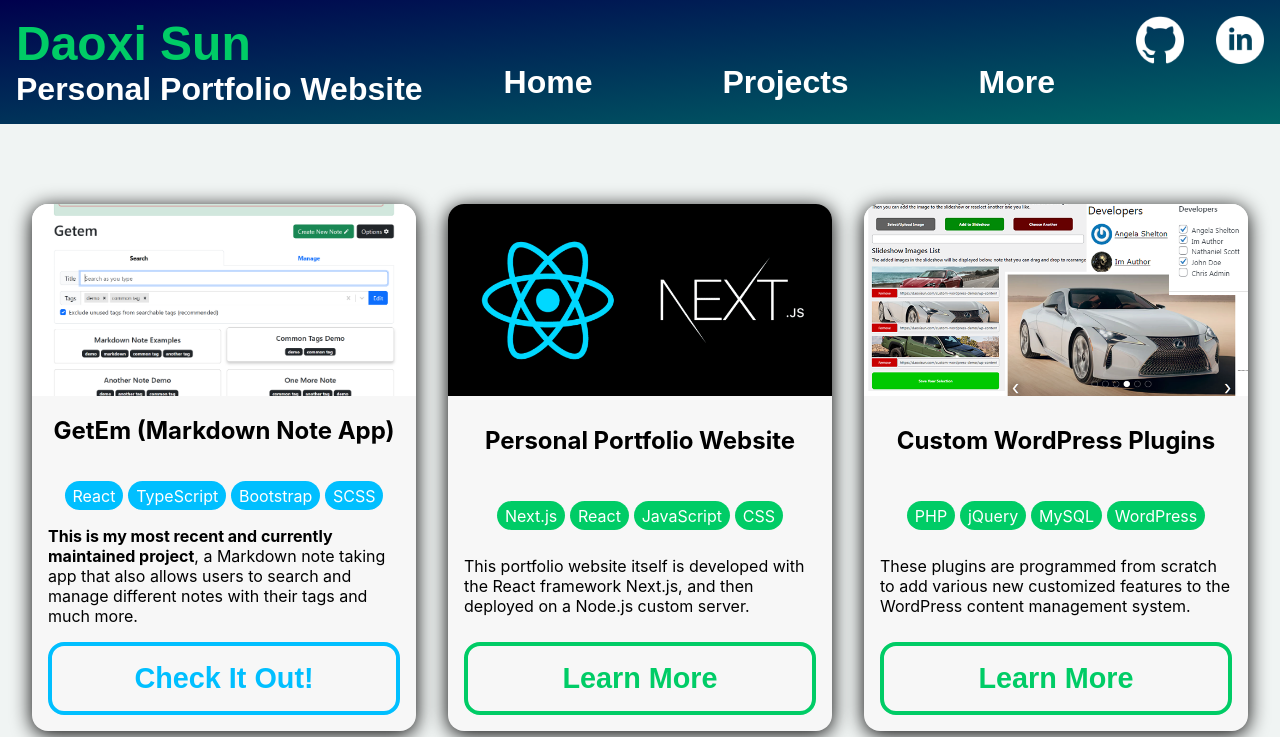
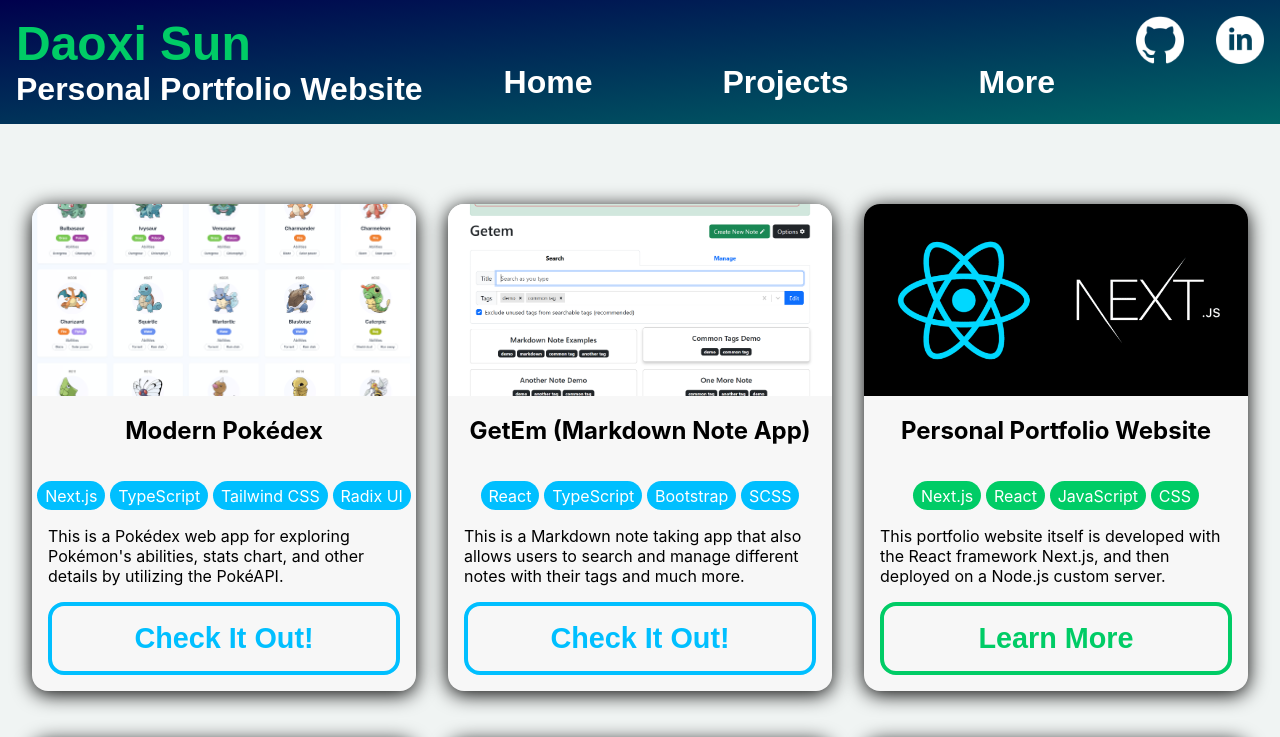
Before and after one commit to daoxi/personal-portfolio, a Next.js app: page /components/ProjCardsContainer in a window 1280 px wide. Shown: the top 737 px of the page. Built offline with nearby package versions, Linux system fonts and the light colour scheme.

Commit message:
added the new project card for modern pokedex

```diff
--- a/pages/components/ProjCardsContainer.js
+++ b/pages/components/ProjCardsContainer.js
@@ -10,6 +10,7 @@
 import projThumbLexusLandingPage from "../../public/assets/proj-thumbnails/Lexus-Landing-Page-thumb.jpg";
 import projThumbImageSlidesGenerator from "../../public/assets/proj-thumbnails/Image-Slides-Generator-thumb.png";
 import projThumbGetem from "../../public/assets/proj-thumbnails/Getem-thumb.png";
+import projThumbPokedex from "../../public/assets/proj-thumbnails/Pokedex-thumb.png";
 import projThumbTest from "../../public/assets/test.png";
 import projThumbTestPortrait from "../../public/assets/test-portrait.png";
 
@@ -17,16 +18,28 @@
 	return (
 		<div className={classes["cards-container"]}>
 			<ProjCard
+				tags={["Next.js", "TypeScript", "Tailwind CSS", "Radix UI"]}
+				img={projThumbPokedex}
+				title="Modern Pokédex"
+				description={
+					<span>
+						This is a Pokédex web app for exploring Pokémon's abilities, stats
+						chart, and other details by utilizing the PokéAPI.
+					</span>
+				}
+				buttontext="Check It Out!"
+				buttonlink="/projects/modern-pokedex"
+				customColor="#00BFFF"
+			/>
+
+			<ProjCard
 				tags={["React", "TypeScript", "Bootstrap", "SCSS"]}
 				img={projThumbGetem}
 				title="GetEm (Markdown Note App)"
 				description={
 					<span>
-						<strong>
-							This is my most recent and currently maintained project
-						</strong>
-						, a Markdown note taking app that also allows users to
-						search and manage different notes with their tags and much more.
+						This is a Markdown note taking app that also allows users to search
+						and manage different notes with their tags and much more.
 					</span>
 				}
 				buttontext="Check It Out!"
```
Also changed, not shown: pages/projects/getem-project.js (+5 -5 lines), public/assets/proj-thumbnails/Pokedex-thumb.png (added).
